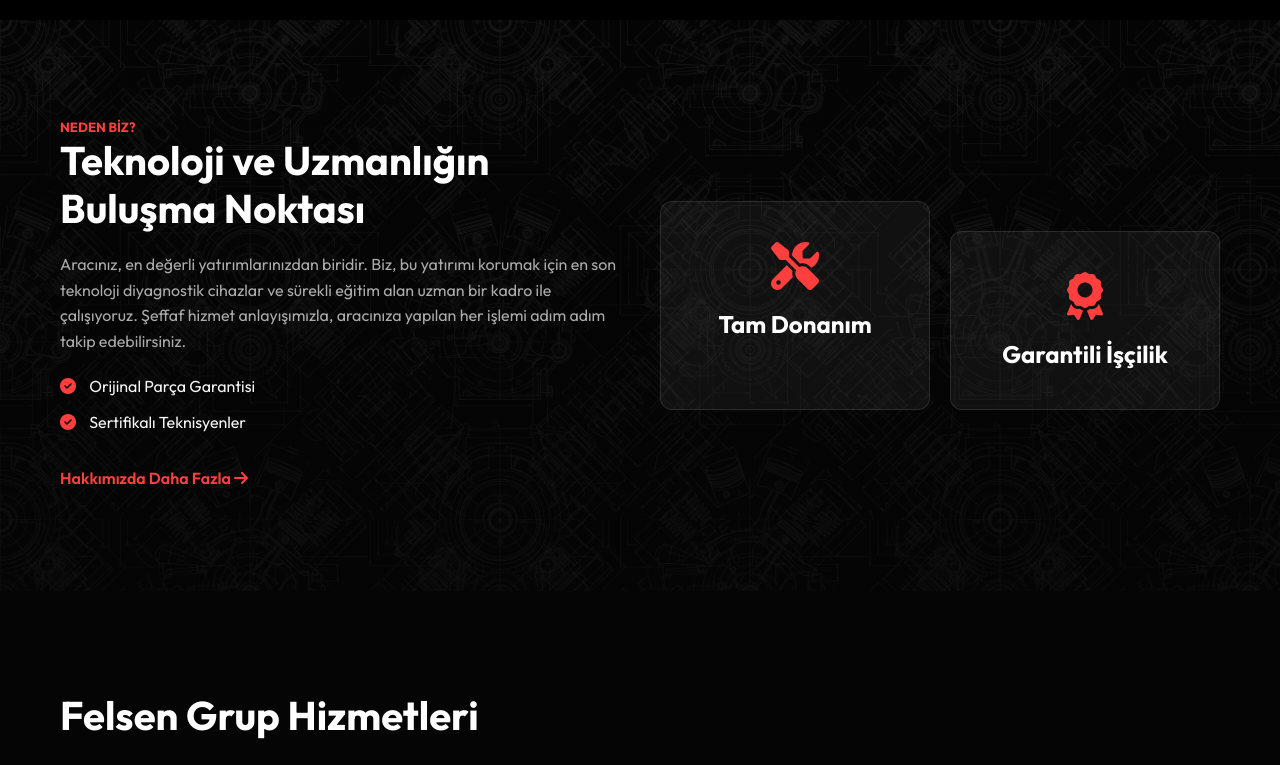
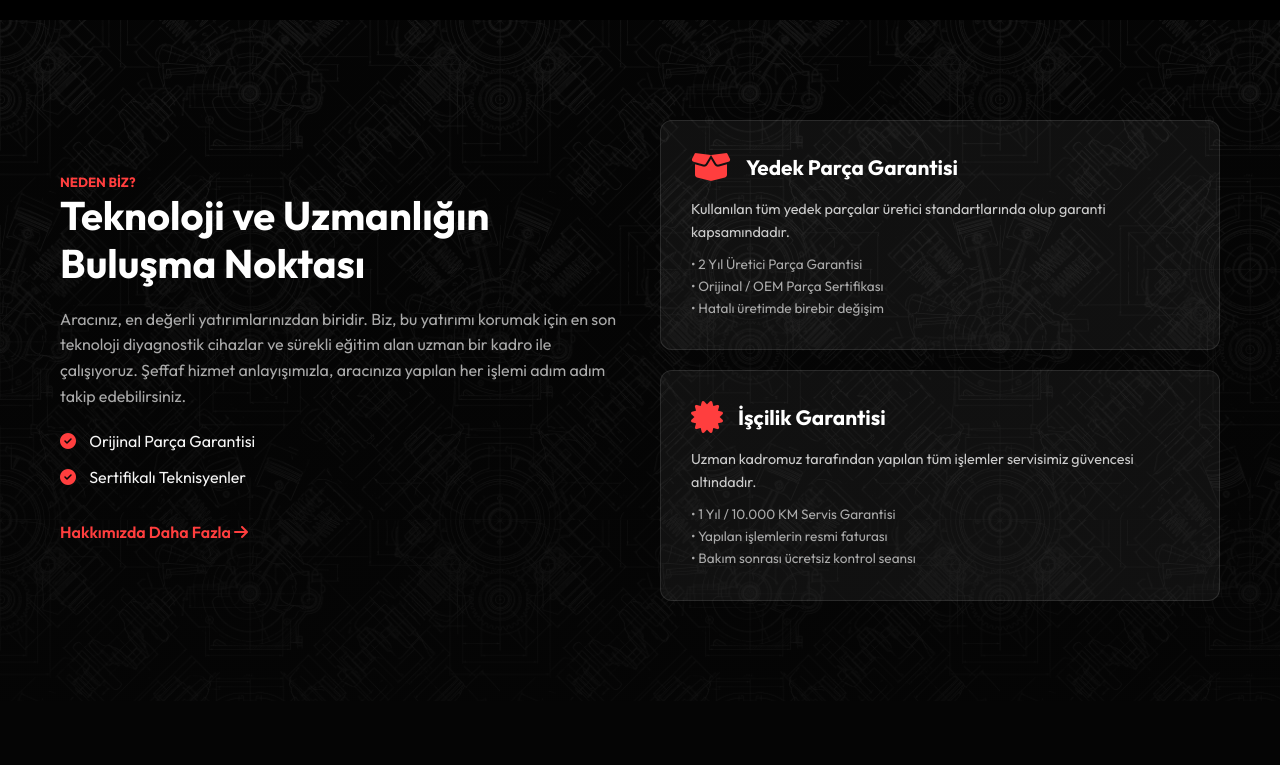
Before and after one commit to emircankaragoz33/felsenautoservice, a Next.js app: page / in a window 1280 px wide. Shown: the part 780-1545 px from the top of the page. Built offline with nearby package versions, Linux system fonts and the light colour scheme; grey boxes are pictures that could not be loaded.

Commit message:
Site icerik guncellemeleri: Sigorta, Rent A Car, Hizmetler ve Anasayfa

```diff
--- a/src/app/hizmetlerimiz/page.tsx
+++ b/src/app/hizmetlerimiz/page.tsx
@@ -194,7 +194,7 @@ export default function Services() {
                                     <i className="fas fa-check text-primary"></i> Şarj Dinamosu Kontrolü
                                 </li>
                                 <li>
-                                    <i className="fas fa-check text-primary"></i> Mutlu/Varta/İnci Akü Değişimi
+                                    <i className="fas fa-check text-primary"></i> Akü Değişimi
                                 </li>
                             </ul>
                         </div>
@@ -216,7 +216,7 @@ export default function Services() {
                                     <i className="fas fa-check text-primary"></i> Lastik Tamiri
                                 </li>
                                 <li>
-                                    <i className="fas fa-check text-primary"></i> Lastik Oteli & Saklama
+                                    <i className="fas fa-check text-primary"></i> Lastik Balans Ayarı
                                 </li>
                             </ul>
                         </div>
--- a/src/app/page.tsx
+++ b/src/app/page.tsx
@@ -83,17 +83,35 @@ export default function Home() {
               </Link>
             </div>
             <div className="col reveal" style={{ flex: 1, minWidth: '300px' }}>
-              <div style={{ display: 'grid', gridTemplateColumns: '1fr 1fr', gap: '20px' }}>
-                <div className="card-glass" style={{ textAlign: 'center', padding: '40px 20px' }}>
-                  <i className="fas fa-tools service-icon"></i>
-                  <h3>Tam Donanım</h3>
+              <div style={{ display: 'grid', gridTemplateColumns: '1fr', gap: '20px' }}>
+                <div className="card-glass" style={{ textAlign: 'left', padding: '30px' }}>
+                  <div style={{ display: 'flex', alignItems: 'center', gap: '15px', marginBottom: '15px' }}>
+                    <i className="fas fa-box-open service-icon" style={{ fontSize: '2rem', marginBottom: 0 }}></i>
+                    <h3 style={{ fontSize: '1.3rem', margin: 0 }}>Yedek Parça Garantisi</h3>
+                  </div>
+                  <p style={{ fontSize: '0.9rem', color: '#ccc' }}>
+                    Kullanılan tüm yedek parçalar üretici standartlarında olup garanti kapsamındadır.
+                  </p>
+                  <ul style={{ fontSize: '0.85rem', color: '#aaa', marginTop: '10px' }}>
+                    <li>• 2 Yıl Üretici Parça Garantisi</li>
+                    <li>• Orijinal / OEM Parça Sertifikası</li>
+                    <li>• Hatalı üretimde birebir değişim</li>
+                  </ul>
                 </div>
-                <div
-                  className="card-glass"
-                  style={{ textAlign: 'center', padding: '40px 20px', marginTop: '30px' }}
-                >
-                  <i className="fas fa-award service-icon"></i>
-                  <h3>Garantili İşçilik</h3>
+
+                <div className="card-glass" style={{ textAlign: 'left', padding: '30px' }}>
+                  <div style={{ display: 'flex', alignItems: 'center', gap: '15px', marginBottom: '15px' }}>
+                    <i className="fas fa-certificate service-icon" style={{ fontSize: '2rem', marginBottom: 0 }}></i>
+                    <h3 style={{ fontSize: '1.3rem', margin: 0 }}>İşçilik Garantisi</h3>
+                  </div>
+                  <p style={{ fontSize: '0.9rem', color: '#ccc' }}>
+                    Uzman kadromuz tarafından yapılan tüm işlemler servisimiz güvencesi altındadır.
+                  </p>
+                  <ul style={{ fontSize: '0.85rem', color: '#aaa', marginTop: '10px' }}>
+                    <li>• 1 Yıl / 10.000 KM Servis Garantisi</li>
+                    <li>• Yapılan işlemlerin resmi faturası</li>
+                    <li>• Bakım sonrası ücretsiz kontrol seansı</li>
+                  </ul>
                 </div>
               </div>
             </div>
--- a/src/app/sss/page.tsx
+++ b/src/app/sss/page.tsx
@@ -33,6 +33,10 @@ export default function FAQ() {
         {
             question: 'Pazar günleri açık mısınız?',
             answer: 'Servisimiz Pazar günleri kapalıdır. Hafta içi 08:30 - 18:00, Cumartesi günleri ise 08:30 - 14:00 saatleri arasında hizmet vermekteyiz. Acil durumlar için özel yol yardım hattımızı arayabilirsiniz.',
+        },
+        {
+            question: 'Her marka araca hizmet veriyor musunuz?',
+            answer: 'Evet, veriyoruz. Marka ve model fark etmeksizin tüm araçlarınız için profesyonel bakım ve onarım hizmeti sunmaktayız.',
         },
     ]
 
```
Also changed, not shown: src/app/felsen-grup/page.tsx (+19 -2 lines).
